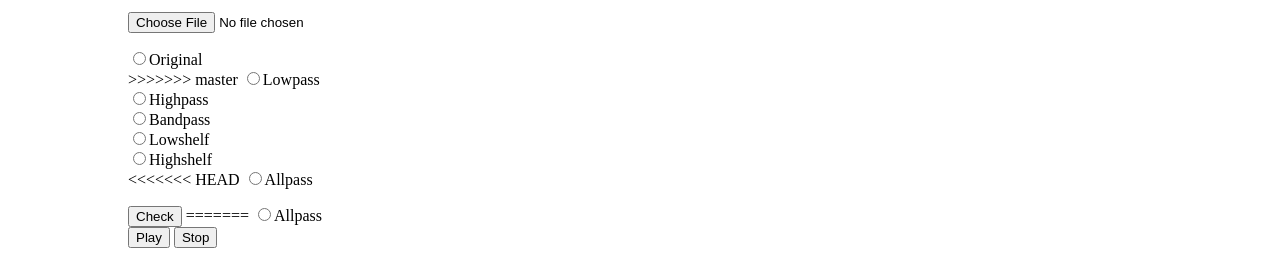
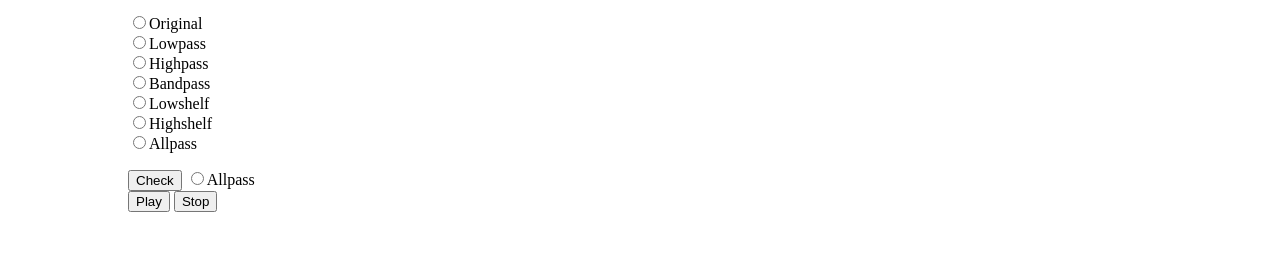
Before and after one commit to bluebelmont/earTune, a website: page Liam/test.html in a window 1280 px wide. Shown: the part 528-787 px from the top of the page. Drawn offline with nearby package versions, Linux system fonts and the light colour scheme.

Commit message:
Remove HTML artifacts

```diff
--- a/Liam/test.html
+++ b/Liam/test.html
@@ -39,8 +39,6 @@ padding:5px;
 <script src="test.js"></script>
 </head>
 
-<<<<<<< HEAD
-=======
 <!DOCTYPE html>
 
 <html lang="en">
@@ -98,7 +96,6 @@ padding:5px;
 </div>
 
 <div id="section">
-<<<<<<< HEAD
 <h1>Filter Quiz</h1>
 <p>Upload an audio file and we'll apply different filters to the track. Then
 you can try to guess which one we've applied!</p>
@@ -108,24 +105,17 @@ you can try to guess which one we've applied!</p>
 <button id="stop">Stop</button><br>
 <p>Guess:<br>
 <input type="radio" name="filter" value="original" id="original">Original<br>
-=======
 <h1>Filter Tutorial</h1>
 <p>Upload an audio file and apply different filters to the track.</p>
 <input type="file" id="file"><br>
 <p><input type="radio" name="filter" value="original" id="original">Original<br>
->>>>>>> master
 <input type="radio" name="filter" value="lowpass" id="lowpass">Lowpass<br>
 <input type="radio" name="filter" value="highpass" id="highpass">Highpass<br>
 <input type="radio" name="filter" value="bandpass" id="bandpass">Bandpass<br>
 <input type="radio" name="filter" value="lowshelf" id="lowshelf">Lowshelf<br>
 <input type="radio" name="filter" value="highshelf" id="highshelf">Highshelf<br>
-<<<<<<< HEAD
 <input type="radio" name="filter" value="allpass" id="allpass">Allpass<br></p>
 <button id="check">Check</button>
-
-
-
-=======
 <input type="radio" name="filter" value="allpass" id="allpass">Allpass<br>
 <button id="play">Play</button>
 <button id="stop">Stop</button></p><br>
@@ -160,7 +150,6 @@ where the center of the phase transition occurs is set at 500 Hz. The Q-value,
 which controls how sharp the transition is at the medium frequency, is set to
 2 for this lesson (The larger this parameter is, the sharper and larger the
 transition will be.)</p>
->>>>>>> master
 </div>
 
 <div id="footer">
```
Also changed, not shown: Liam/index.html (+0 -1 lines), Liam/learn.html (+0 -6 lines).
